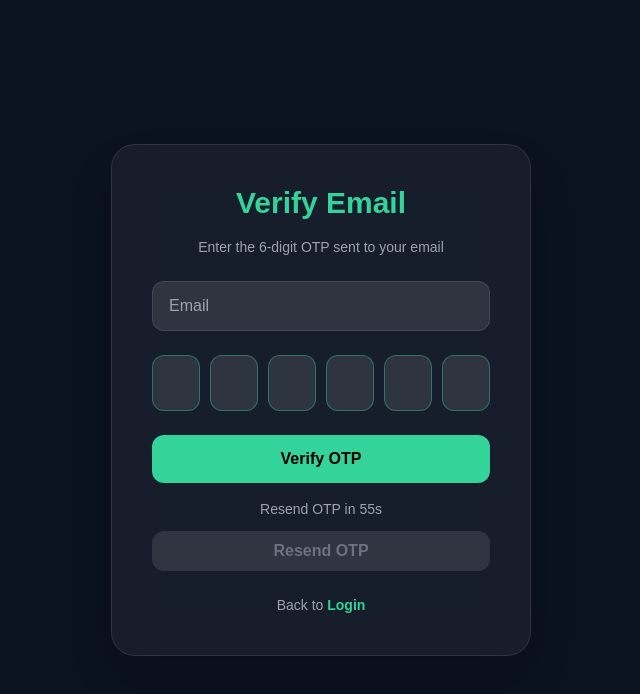
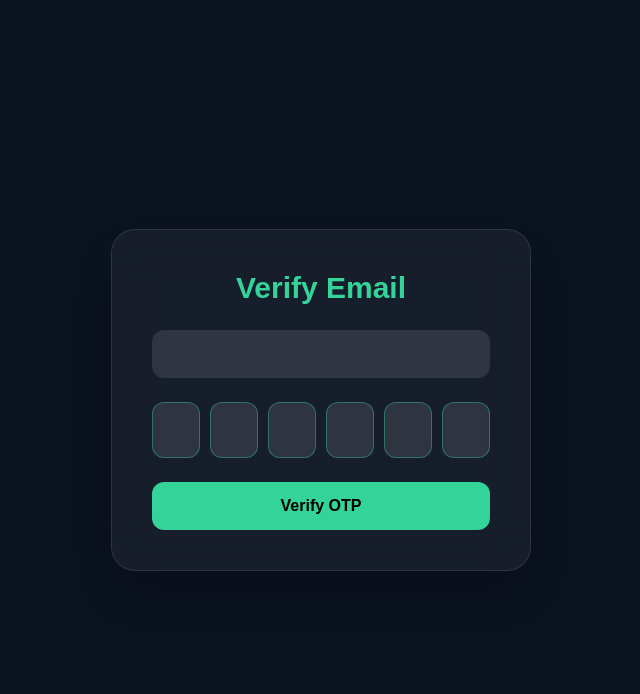
Before and after one commit to jimmy353/organizer_dashboard, a Next.js app: page /verify-otp in a window 1280 px wide. Shown: the top 694 px of the page, without its empty margins (319-959 px from the left). Built offline with nearby package versions, Linux system fonts and the light colour scheme.

Commit message:
Fix verify otp prerender issue properly

```diff
--- /dev/null
+++ b/src/app/verify-otp/VerifyOTPClient.js
@@ -0,0 +1,114 @@
+"use client";
+
+import { useEffect, useRef, useState } from "react";
+import { useRouter, useSearchParams } from "next/navigation";
+
+export default function VerifyOTPClient() {
+  const router = useRouter();
+  const searchParams = useSearchParams();
+
+  const emailFromUrl = searchParams.get("email") || "";
+  const [email, setEmail] = useState(emailFromUrl);
+  const [otp, setOtp] = useState(["", "", "", "", "", ""]);
+  const [loading, setLoading] = useState(false);
+  const [resendLoading, setResendLoading] = useState(false);
+  const [timer, setTimer] = useState(60);
+
+  const inputsRef = useRef([]);
+
+  useEffect(() => {
+    if (timer <= 0) return;
+    const interval = setInterval(() => {
+      setTimer((prev) => prev - 1);
+    }, 1000);
+    return () => clearInterval(interval);
+  }, [timer]);
+
+  const handleChange = (value, index) => {
+    if (!/^\d?$/.test(value)) return;
+
+    const newOtp = [...otp];
+    newOtp[index] = value;
+    setOtp(newOtp);
+
+    if (value && index < 5) {
+      inputsRef.current[index + 1].focus();
+    }
+  };
+
+  const handleVerify = async () => {
+    const finalOtp = otp.join("");
+
+    if (!email || finalOtp.length !== 6) {
+      alert("Invalid OTP");
+      return;
+    }
+
+    setLoading(true);
+
+    try {
+      const res = await fetch(
+        `${process.env.NEXT_PUBLIC_API_URL}/api/auth/verify-otp/`,
+        {
+          method: "POST",
+          headers: { "Content-Type": "application/json" },
+          body: JSON.stringify({ email, otp: finalOtp }),
+        }
+      );
+
+      const data = await res.json();
+
+      if (!res.ok) {
+        alert(data.detail || "OTP verification failed");
+        setLoading(false);
+        return;
+      }
+
+      alert("Verified ✅");
+      router.push("/login");
+    } catch {
+      alert("Error verifying OTP");
+    }
+
+    setLoading(false);
+  };
+
+  return (
+    <div className="min-h-screen bg-[#0b1220] flex items-center justify-center text-white">
+      <div className="bg-white/5 border border-white/10 backdrop-blur-xl p-10 rounded-3xl w-[420px] shadow-2xl">
+        <h1 className="text-3xl font-bold text-emerald-400 text-center mb-6">
+          Verify Email
+        </h1>
+
+        <input
+          type="email"
+          value={email}
+          onChange={(e) => setEmail(e.target.value)}
+          className="w-full bg-white/10 px-4 py-3 rounded-xl mb-6"
+        />
+
+        <div className="flex justify-between mb-6">
+          {otp.map((digit, index) => (
+            <input
+              key={index}
+              ref={(el) => (inputsRef.current[index] = el)}
+              type="text"
+              maxLength={1}
+              value={digit}
+              onChange={(e) => handleChange(e.target.value, index)}
+              className="w-12 h-14 text-center text-xl font-bold rounded-xl bg-white/10 border border-emerald-400/40"
+            />
+          ))}
+        </div>
+
+        <button
+          onClick={handleVerify}
+          disabled={loading}
+          className="w-full bg-emerald-400 text-black py-3 rounded-xl font-bold"
+        >
+          {loading ? "Verifying..." : "Verify OTP"}
+        </button>
+      </div>
+    </div>
+  );
+}
--- a/src/app/verify-otp/page.js
+++ b/src/app/verify-otp/page.js
@@ -1,232 +1,5 @@
-"use client";
-
-export const dynamic = "force-dynamic";
-
-import { useEffect, useRef, useState } from "react";
-import { useRouter, useSearchParams } from "next/navigation";
+import VerifyOTPClient from "./VerifyOTPClient";
 
 export default function VerifyOTPPage() {
-  const router = useRouter();
-  const searchParams = useSearchParams();
-
-  const emailFromUrl = searchParams.get("email") || "";
-
-  const [email, setEmail] = useState(emailFromUrl);
-
-  const [otp, setOtp] = useState(["", "", "", "", "", ""]);
-  const [loading, setLoading] = useState(false);
-  const [resendLoading, setResendLoading] = useState(false);
-  const [timer, setTimer] = useState(60);
-
-  const inputsRef = useRef([]);
-
-  /* ========================= */
-  /* TIMER */
-  /* ========================= */
-
-  useEffect(() => {
-    if (timer <= 0) return;
-
-    const interval = setInterval(() => {
-      setTimer((prev) => prev - 1);
-    }, 1000);
-
-    return () => clearInterval(interval);
-  }, [timer]);
-
-  /* ========================= */
-  /* HANDLE OTP INPUT */
-  /* ========================= */
-
-  const handleChange = (value, index) => {
-    if (!/^\d?$/.test(value)) return;
-
-    const newOtp = [...otp];
-    newOtp[index] = value;
-    setOtp(newOtp);
-
-    if (value && index < 5) {
-      inputsRef.current[index + 1].focus();
-    }
-  };
-
-  const handleKeyDown = (e, index) => {
-    if (e.key === "Backspace" && !otp[index] && index > 0) {
-      inputsRef.current[index - 1].focus();
-    }
-  };
-
-  /* ========================= */
-  /* VERIFY OTP */
-  /* ========================= */
-
-  const handleVerify = async () => {
-    const finalOtp = otp.join("");
-
-    if (!email) {
-      alert("Email is required");
-      return;
-    }
-
-    if (finalOtp.length !== 6) {
-      alert("OTP must be 6 digits");
-      return;
-    }
-
-    setLoading(true);
-
-    try {
-      const res = await fetch(
-        `${process.env.NEXT_PUBLIC_API_URL}/api/auth/verify-otp/`,
-        {
-          method: "POST",
-          headers: { "Content-Type": "application/json" },
-          body: JSON.stringify({
-            email,
-            otp: finalOtp,
-          }),
-        }
-      );
-
-      const data = await res.json();
-
-      if (!res.ok) {
-        alert(data.detail || data.error || "OTP verification failed");
-        setLoading(false);
-        return;
-      }
-
-      alert("Email Verified ✅ You can now login.");
-      router.push("/login");
-    } catch (err) {
-      alert("Something went wrong");
-    }
-
-    setLoading(false);
-  };
-
-  /* ========================= */
-  /* RESEND OTP */
-  /* ========================= */
-
-  const handleResend = async () => {
-    if (!email) {
-      alert("Email is required");
-      return;
-    }
-
-    if (timer > 0) {
-      alert(`Please wait ${timer}s before resending`);
-      return;
-    }
-
-    setResendLoading(true);
-
-    try {
-      const res = await fetch(
-        `${process.env.NEXT_PUBLIC_API_URL}/api/auth/resend-otp/`,
-        {
-          method: "POST",
-          headers: { "Content-Type": "application/json" },
-          body: JSON.stringify({ email }),
-        }
-      );
-
-      const data = await res.json();
-
-      if (!res.ok) {
-        alert(data.detail || data.error || "Failed to resend OTP");
-        setResendLoading(false);
-        return;
-      }
-
-      alert("New OTP sent ✅");
-      setTimer(60);
-    } catch (err) {
-      alert("Something went wrong");
-    }
-
-    setResendLoading(false);
-  };
-
-  return (
-    <div className="min-h-screen bg-[#0b1220] flex items-center justify-center text-white px-6">
-      <div className="bg-white/5 border border-white/10 backdrop-blur-xl p-10 rounded-3xl w-[420px] shadow-2xl">
-
-        <h1 className="text-3xl font-bold text-emerald-400 text-center mb-4">
-          Verify Email
-        </h1>
-
-        <p className="text-gray-400 text-center mb-6 text-sm">
-          Enter the 6-digit OTP sent to your email
-        </p>
-
-        {/* EMAIL */}
-        <input
-          type="email"
-          value={email}
-          onChange={(e) => setEmail(e.target.value)}
-          placeholder="Email"
-          className="w-full bg-white/10 border border-white/10 px-4 py-3 rounded-xl mb-6 outline-none"
-        />
-
-        {/* OTP BOXES */}
-        <div className="flex justify-between mb-6">
-          {otp.map((digit, index) => (
-            <input
-              key={index}
-              ref={(el) => (inputsRef.current[index] = el)}
-              type="text"
-              maxLength={1}
-              value={digit}
-              onChange={(e) => handleChange(e.target.value, index)}
-              onKeyDown={(e) => handleKeyDown(e, index)}
-              className="w-12 h-14 text-center text-xl font-bold rounded-xl bg-white/10 border border-emerald-400/40 outline-none"
-            />
-          ))}
-        </div>
-
-        {/* VERIFY BUTTON */}
-        <button
-          onClick={handleVerify}
-          disabled={loading}
-          className="w-full bg-emerald-400 text-black py-3 rounded-xl font-bold mb-4"
-        >
-          {loading ? "Verifying..." : "Verify OTP"}
-        </button>
-
-        {/* TIMER */}
-        <p className="text-center text-gray-400 text-sm">
-          {timer > 0
-            ? `Resend OTP in ${timer}s`
-            : "You can resend OTP now"}
-        </p>
-
-        {/* RESEND */}
-        <button
-          onClick={handleResend}
-          disabled={resendLoading || timer > 0}
-          className={`w-full mt-3 py-2 rounded-xl font-bold ${
-            timer > 0
-              ? "bg-white/10 text-gray-500"
-              : "bg-transparent text-emerald-400"
-          }`}
-        >
-          {resendLoading ? "Sending..." : "Resend OTP"}
-        </button>
-
-        {/* BACK TO LOGIN */}
-        <p className="text-center text-gray-400 text-sm mt-6">
-          Back to{" "}
-          <span
-            onClick={() => router.push("/login")}
-            className="text-emerald-400 font-bold cursor-pointer"
-          >
-            Login
-          </span>
-        </p>
-
-      </div>
-    </div>
-  );
+  return <VerifyOTPClient />;
 }
```
